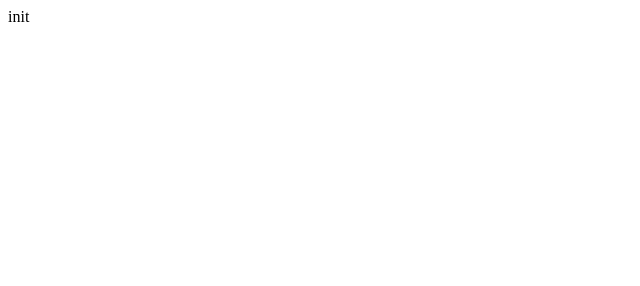
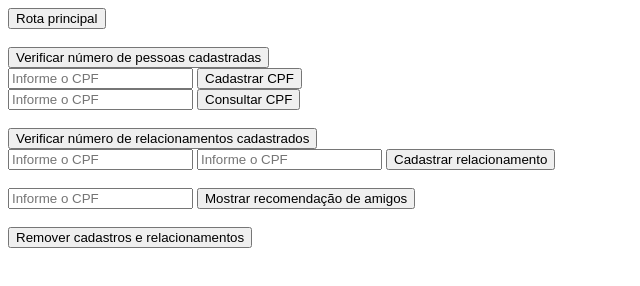
Before and after one commit to eckowz/improved-telegram, a website: page index.html in a window 1280 px wide. Shown: the whole page, without its empty margins (0-640 px from the left). Drawn offline with Linux system fonts and the light colour scheme.

Commit message:
feat: front end to use routes

```diff
--- a/index.html
+++ b/index.html
@@ -1,11 +1,63 @@
 <!DOCTYPE html>
 <html lang="en">
+
 <head>
   <meta charset="UTF-8">
   <meta name="viewport" content="width=device-width, initial-scale=1.0">
+  <link rel="shortcut icon" href="favicon.ico">
   <title>Document</title>
 </head>
+
 <body>
-  init
+
+  <form action="http://127.0.0.1:3000/" method="get">
+    <button>Rota principal</button>
+  </form>
+  <br>
+
+  <form action="http://127.0.0.1:3000/person/check" method="get">
+    <button>Verificar número de pessoas cadastradas</button>
+  </form>
+  <form action="http://127.0.0.1:3000/person" method="post">
+    <input name="cpf" placeholder="Informe o CPF" required/>
+    <button>Cadastrar CPF</button>
+  </form>
+  <form action="http://127.0.0.1:3000/person/" method="get" id="getPersonByCpf">
+    <input id="personCpf" placeholder="Informe o CPF" required/>
+    <button onclick="mySubmitFunction(`getPersonByCpf`, `personCpf`)">Consultar CPF</button>
+  </form>
+  <br>
+
+  <form action="http://127.0.0.1:3000/relationship/check" method="get">
+    <button>Verificar número de relacionamentos cadastrados</button>
+  </form>
+  <form action="http://127.0.0.1:3000/relationship" method="post">
+    <input name="cpf1" placeholder="Informe o CPF" required/>
+    <input name="cpf2" placeholder="Informe o CPF" required/>
+    <button>Cadastrar relacionamento</button>
+  </form>
+  <br>
+
+  <form action="http://127.0.0.1:3000/recommendations/" method="get" id="getRecommendationByCpf">
+    <input id="recommendationCpf" placeholder="Informe o CPF" required/>
+    <button onclick="mySubmitFunction(`getRecommendationByCpf`, `recommendationCpf`)">Mostrar recomendação de
+      amigos</button>
+  </form>
+  <br>
+
+  </form>
+  <form action="http://127.0.0.1:3000/clean" method="get">
+    <button>Remover cadastros e relacionamentos</button>
+  </form>
+  <script>
+    function mySubmitFunction(formId, inputId) {
+      var myForm = document.getElementById(formId)
+      var myInput = document.getElementById(inputId)
+      var inputValue = myInput.value
+      myForm.action = myForm.action + inputValue
+      myForm.innerHTML.submit()
+    }
+  </script>
 </body>
+
 </html>
```
